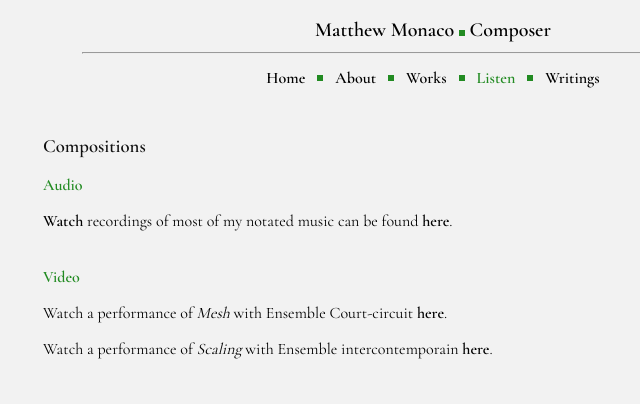
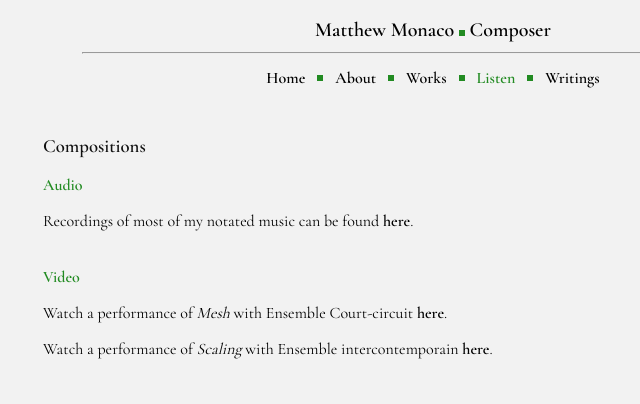
Before and after one commit to matthew-monaco/matthew-monaco.github.io, a Jekyll site: the page built from listen.md, in a window 1280 px wide. Shown: the top 404 px of the page, without its empty margins (207-847 px from the left). Built offline with Jekyll 4.4.1, drawn with Linux system fonts in a browser that asks for light colours.

Commit message:
Update listen.md

```diff
--- a/listen.md
+++ b/listen.md
@@ -9,7 +9,7 @@ permalink: /listen
 
 <span class="green-bold">Audio</span>
 
-<a href="https://soundcloud.com/matthewtmonaco"><strong>Watch</strong> recordings of most of my notated music can be found <strong>here</strong></a>.
+<a href="https://soundcloud.com/matthewtmonaco">Recordings of most of my notated music can be found <strong>here</strong></a>.
 
 <br>
 <span class="green-bold">Video</span>
```
